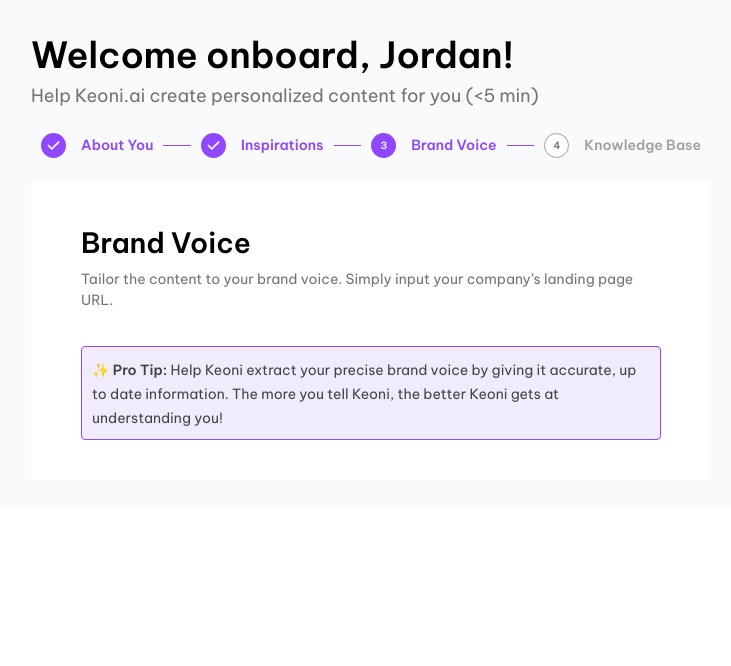
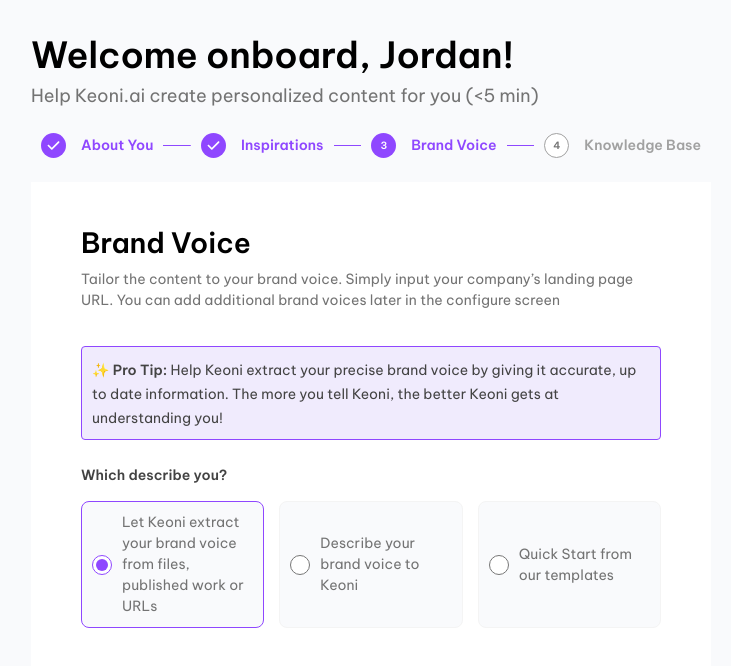
Before and after one commit to meou2731999/onboard-app, a Next.js app: page / in a window 1280 px wide. Shown: the top 666 px of the page, without its empty margins (269-1000 px from the left). Built offline with nearby package versions, Linux system fonts and the light colour scheme.

Commit message:
Update which describe

```diff
--- a/src/components/AboutYou/AboutYou.tsx
+++ b/src/components/AboutYou/AboutYou.tsx
@@ -1,15 +1,19 @@
 import React, { useState } from "react";
 import { Message } from "../Message/Message";
 import { Protip } from "../Protip/Protip";
+import { WhichDescribe } from "../WhichDescribe/WhichDescribe";
 
-export type DescribeSelection = 1 | 2 | 3;
+export type DescribeSelection = "0" | "1" | "2";
+
 export const AboutYou: React.FC = () => {
-  const [selection, setSelection] = useState<DescribeSelection>(1);
+  const [selection, setSelection] = useState<DescribeSelection>("0");
+
   return (
     <div className="flex flex-col items-start gap-[35px] px-[50px] py-10 self-stretch w-full bg-gray-scale-10">
       <Message selection={selection} />
-      <div className="flex flex-col grap-[25px]">
+      <div className="flex flex-col gap-[25px]">
         <Protip />
+        <WhichDescribe setSelection={setSelection} selection={selection} />
       </div>
     </div>
   );
--- a/src/components/Message/Message.tsx
+++ b/src/components/Message/Message.tsx
@@ -6,9 +6,9 @@
 };
 
 const messageMapping = {
-  0: `Tailor the content to your brand voice. Simply input your company’s landing page URL. You can add additional brand voices later in the configure screen`,
-  1: `Tailor the content to your brand voice. Simply input your company’s landing page URL.`,
-  2: "Tailor the content to your brand voice. Simply input your company’s landing page URL.",
+  "0": `Tailor the content to your brand voice. Simply input your company’s landing page URL. You can add additional brand voices later in the configure screen`,
+  "1": `Tailor the content to your brand voice. Simply input your company’s landing page URL.`,
+  "2": "Tailor the content to your brand voice. Simply input your company’s landing page URL.",
 };
 export const Message: React.FC<Props> = ({ selection }: Props) => {
   return (
--- a/src/components/Radiobutton/Radiobutton.tsx
+++ b/src/components/Radiobutton/Radiobutton.tsx
@@ -1,36 +1,27 @@
-import React from "react";
+import React, { useMemo } from "react";
 
 type Props = {
-  name: string;
-  value: number | string;
+  onClick: () => void;
   label: string;
-  defaultChecked?: boolean;
   checked: boolean;
-  disabled?: boolean;
 };
 
 export const Radiobutton: React.FC<Props> = ({
-  name,
-  value,
   label,
-  defaultChecked = false,
   checked,
-  disabled,
+  onClick,
 }: Props) => {
   return (
     <div
-      className={`flex self-stretch flex-1 grow justify-center items-center p-2.5 gap-2.5 bg-gray-scale-15 rounded-lg border-[0.5px] border-solid ${
-        !checked ? "border-gray-scale-20" : "border-primary"
+      className={`flex self-stretch flex-1 grow justify-center items-center p-2.5 gap-2.5 bg-gray-scale-15 rounded-lg border-[0.5px] border-solid cursor-pointer ${
+        checked ? "border-primary" : "border-gray-scale-20"
       }`}
+      onClick={onClick}
     >
       <input
         className="w-5 h-5 shrink-0 accent-primary"
         type="radio"
-        name={name}
-        defaultChecked={defaultChecked}
-        value={value}
         checked={checked}
-        disabled={disabled}
       />
       <p className="text-body-medium-regular text-gray-scale-60">{label}</p>
     </div>
--- /dev/null
+++ b/src/components/WhichDescribe/WhichDescribe.tsx
@@ -0,0 +1,38 @@
+import React from "react";
+import { Radiobutton } from "../Radiobutton/Radiobutton";
+import type { DescribeSelection } from "../AboutYou/AboutYou";
+
+type Props = {
+  selection: DescribeSelection;
+  setSelection: React.Dispatch<React.SetStateAction<DescribeSelection>>;
+};
+
+export const WhichDescribe: React.FC<Props> = ({
+  setSelection,
+  selection,
+}: Props) => {
+  return (
+    <div className="flex-col gap-[15px] flex relative">
+      <div className="relative self-stretch text-body-medium-semibold text-gray-scale-80">
+        Which describe you?
+      </div>
+      <div className="gap-[15px] self-stretch w-full flex relative">
+        <Radiobutton
+          label="Let Keoni extract your brand voice from files, published work or URLs"
+          onClick={() => setSelection("0")}
+          checked={selection === "0"}
+        />
+        <Radiobutton
+          label="Describe your brand voice to Keoni"
+          checked={selection === "1"}
+          onClick={() => setSelection("1")}
+        />
+        <Radiobutton
+          checked={selection === "2"}
+          label="Quick Start from our templates"
+          onClick={() => setSelection("2")}
+        />
+      </div>
+    </div>
+  );
+};
```
